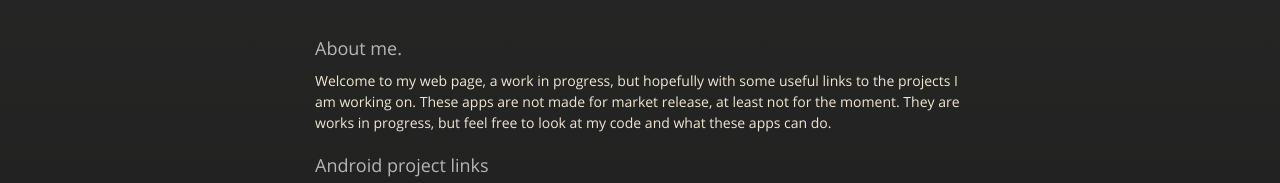
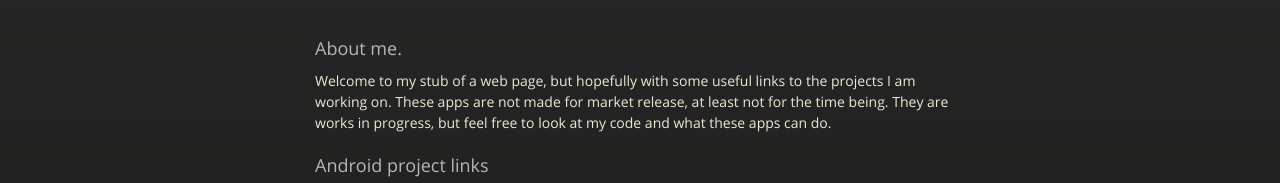
Before and after one commit to soldierinwhite/soldierinwhite.github.io, a plain HTML site: page index.html in a window 1280 px wide. Shown: the part 271-454 px from the top of the page. Drawn offline with nearby package versions, Linux system fonts and the light colour scheme.

Commit message:
Phrase better

```diff
--- a/index.html
+++ b/index.html
@@ -38,7 +38,7 @@
         <h3>
 <a id="about-me" class="anchor" href="#welcome-to-github-pages" aria-hidden="true"><span aria-hidden="true" class="octicon octicon-link"></span></a>About me.</h3>
 
-<p>Welcome to my web page, a work in progress, but hopefully with some useful links to the projects I am working on. These apps are not made for market release, at least not for the moment. They are works in progress, but feel free to look at my code and what these apps can do.</p>
+<p>Welcome to my stub of a web page, but hopefully with some useful links to the projects I am working on. These apps are not made for market release, at least not for the time being. They are works in progress, but feel free to look at my code and what these apps can do.</p>
 
 <h3>
 <a id="project-apk-link" class="anchor" href="#designer-templates" aria-hidden="true"><span aria-hidden="true" class="octicon octicon-link"></span></a>Android project links</h3>
```
